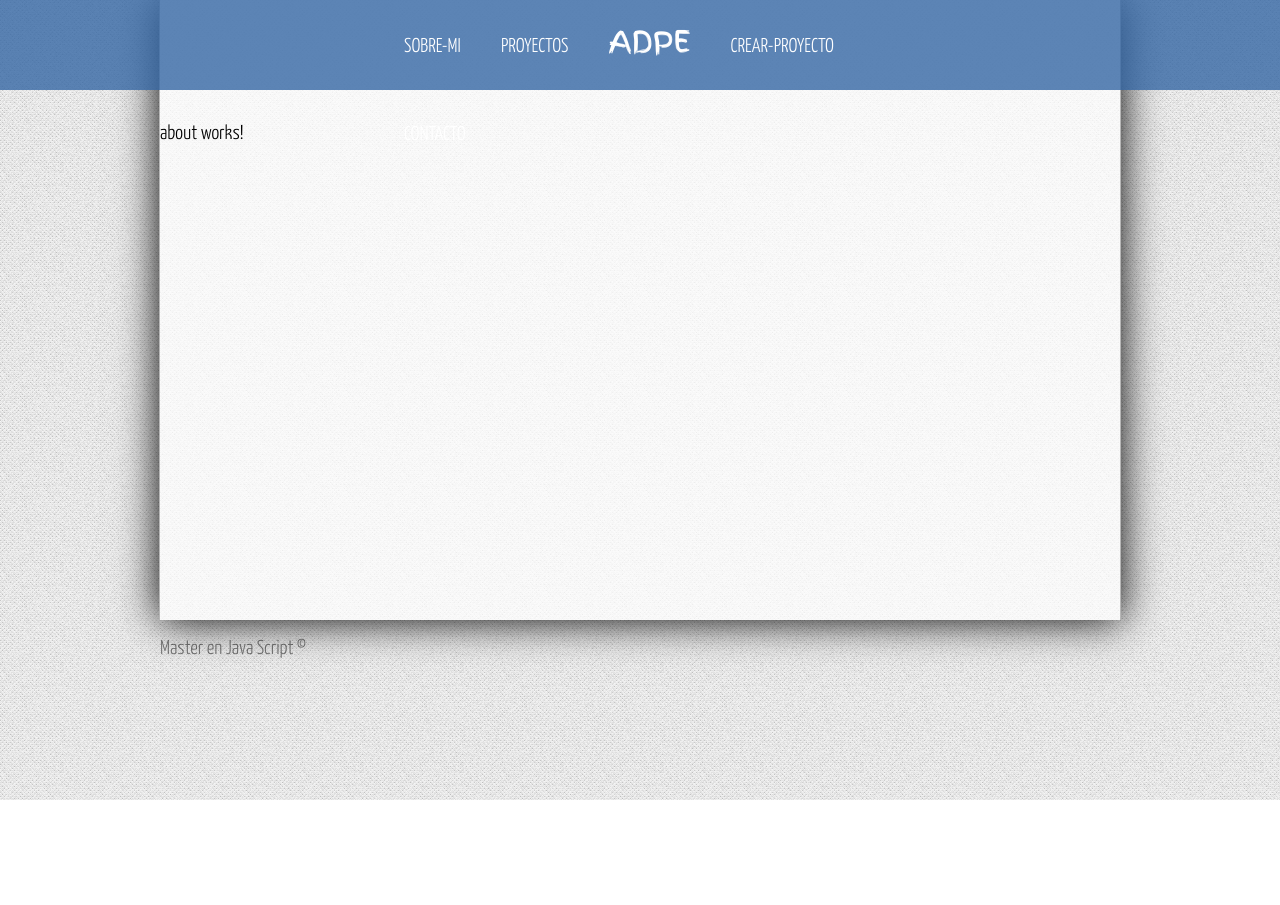
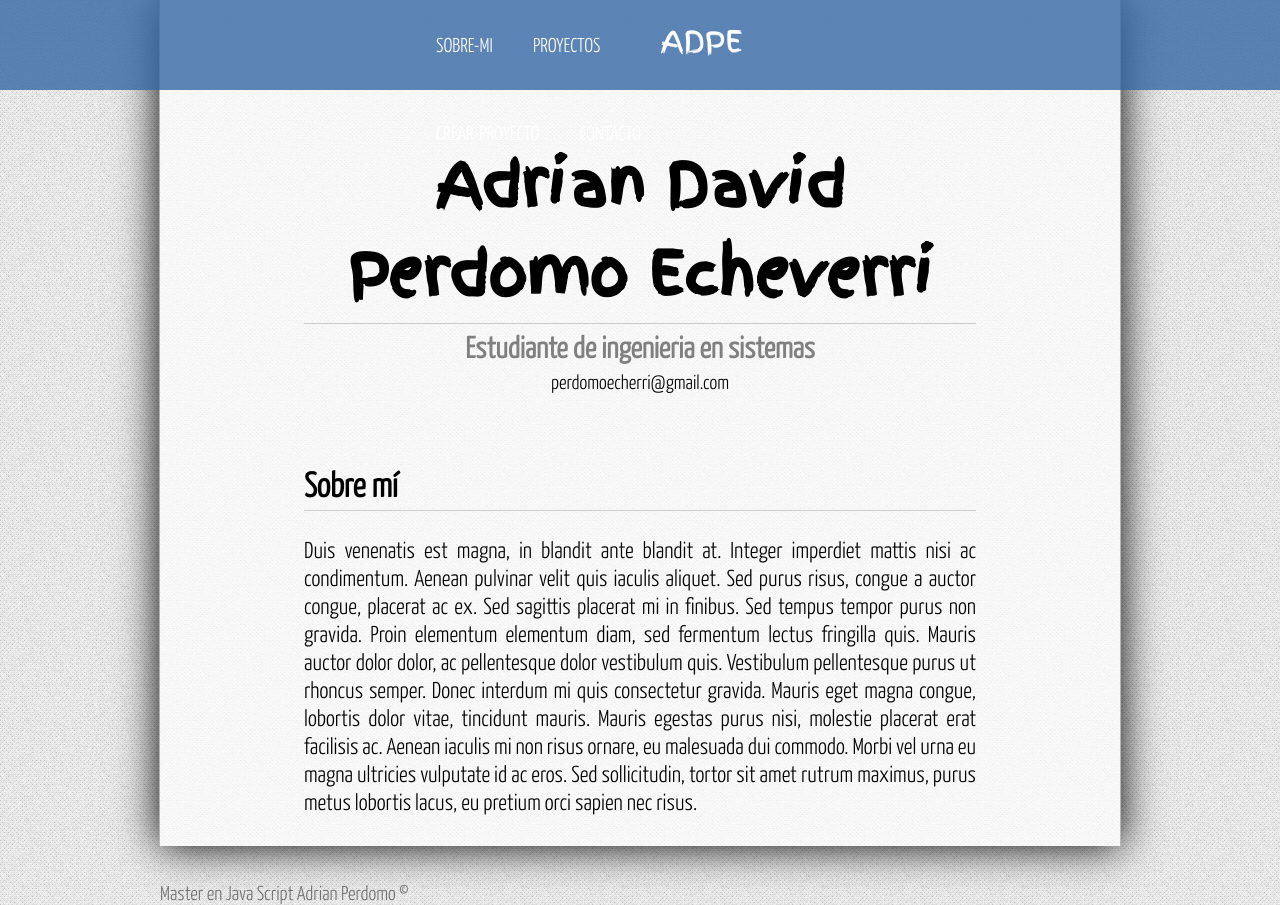
Before and after one commit to AdrianPerdomoE/Js-master-notes, an Angular app in the folder Proyecto_Angular/: page / in a window 1280 px wide. Before the commit the page ends 800 px from the top, so only its background shows below. Built offline with nearby package versions, Linux system fonts and the light colour scheme.

Commit message:
about design

```diff
--- a/Proyecto_Angular/src/app/app.component.html
+++ b/Proyecto_Angular/src/app/app.component.html
@@ -10,5 +10,5 @@
 
 </section>
  <footer>
-  Master en Java Script &copy;
+  Master en Java Script Adrian Perdomo &copy;
  </footer>
--- a/Proyecto_Angular/src/app/components/about/about.component.html
+++ b/Proyecto_Angular/src/app/components/about/about.component.html
@@ -1 +1,18 @@
-<p>about works!</p>
+<div id="title">
+    <h1>{{title}}</h1>
+    <h2>{{subtitle}}</h2>
+    <p>{{email}}</p>
+</div>
+<article class="about">
+    <h2>Sobre mí</h2>
+    <p>
+        Duis venenatis est magna, in blandit ante blandit at. Integer imperdiet mattis nisi ac condimentum.
+        Aenean pulvinar velit quis iaculis aliquet. Sed purus risus, congue a auctor congue, placerat ac ex.
+        Sed sagittis placerat mi in finibus. Sed tempus tempor purus non gravida. Proin elementum elementum diam,
+        sed fermentum lectus fringilla quis. Mauris auctor dolor dolor, ac pellentesque dolor vestibulum quis.
+        Vestibulum pellentesque purus ut rhoncus semper. Donec interdum mi quis consectetur gravida. Mauris eget magna congue,
+        lobortis dolor vitae, tincidunt mauris. Mauris egestas purus nisi, molestie placerat erat facilisis ac.
+        Aenean iaculis mi non risus ornare, eu malesuada dui commodo. Morbi vel urna eu magna ultricies vulputate id ac eros.
+        Sed sollicitudin, tortor sit amet rutrum maximus, purus metus lobortis lacus, eu pretium orci sapien nec risus.
+    </p>
+</article>
--- a/Proyecto_Angular/src/app/components/about/about.component.ts
+++ b/Proyecto_Angular/src/app/components/about/about.component.ts
@@ -6,8 +6,14 @@ import { Component, OnInit } from '@angular/core';
   styleUrls: ['./about.component.css']
 })
 export class AboutComponent implements OnInit {
-
-  constructor() { }
+  public title:string;
+  public subtitle:string;
+  public email:string;
+  constructor() {
+    this.title="Adrian David Perdomo Echeverri";
+    this.subtitle="Estudiante de ingenieria en sistemas";
+    this.email="perdomoecherri@gmail.com";
+   }
 
   ngOnInit(): void {
   }
--- a/Proyecto_Angular/src/assets/css/styles.css
+++ b/Proyecto_Angular/src/assets/css/styles.css
@@ -33,7 +33,7 @@ header{
 }
 header ul{
     display: block;
-    width: 40%;
+    width: 35%;
     height: inherit;
     margin: 0px auto;
     list-style: none;
@@ -69,12 +69,14 @@ header ul li a:hover ,.actived{
     font-size: 30px;
     transition: color 500ms;
     transition: transform 500ms;
+    padding-left: 40px;
+    margin-right: 30px;
 }
 .logo:hover{
     background: transparent;
     cursor: default;
     color:black;
-    transform: scale(1.50,1.50);
+    transform: scale(2,2);
 }
 /*Contenedor principal*/
 #content{
@@ -95,3 +97,39 @@ footer{
     color: rgba(0, 0, 0, 0.5);
 
 }
+/*Sobre mi*/
+#title{
+    width: 70%;
+    margin: 0px auto;
+    text-align: center;
+    margin-bottom: 70px;
+    margin-top: 20px;
+}
+#title h1{
+    font-family: "finger";
+    font-size: 60px;
+    border-bottom: 1px solid #ccc;
+    padding-bottom: 5px;
+}
+#title h2{
+    font-size: 30px;
+    color: gray;
+    margin-top: 5px;
+    margin-bottom: 5px;
+}
+.about{
+    width: 70%;
+    margin: 0px auto;
+    margin-bottom: 20px;
+    font-size: 23px;
+}
+.about h2{
+    border-bottom: 1px solid #ccc;
+    padding-bottom: 5px;
+    margin-bottom: 5px;
+}
+.about p{
+    padding-top: 20px;
+    padding-bottom: 30px;
+    text-align: justify;
+}
```
